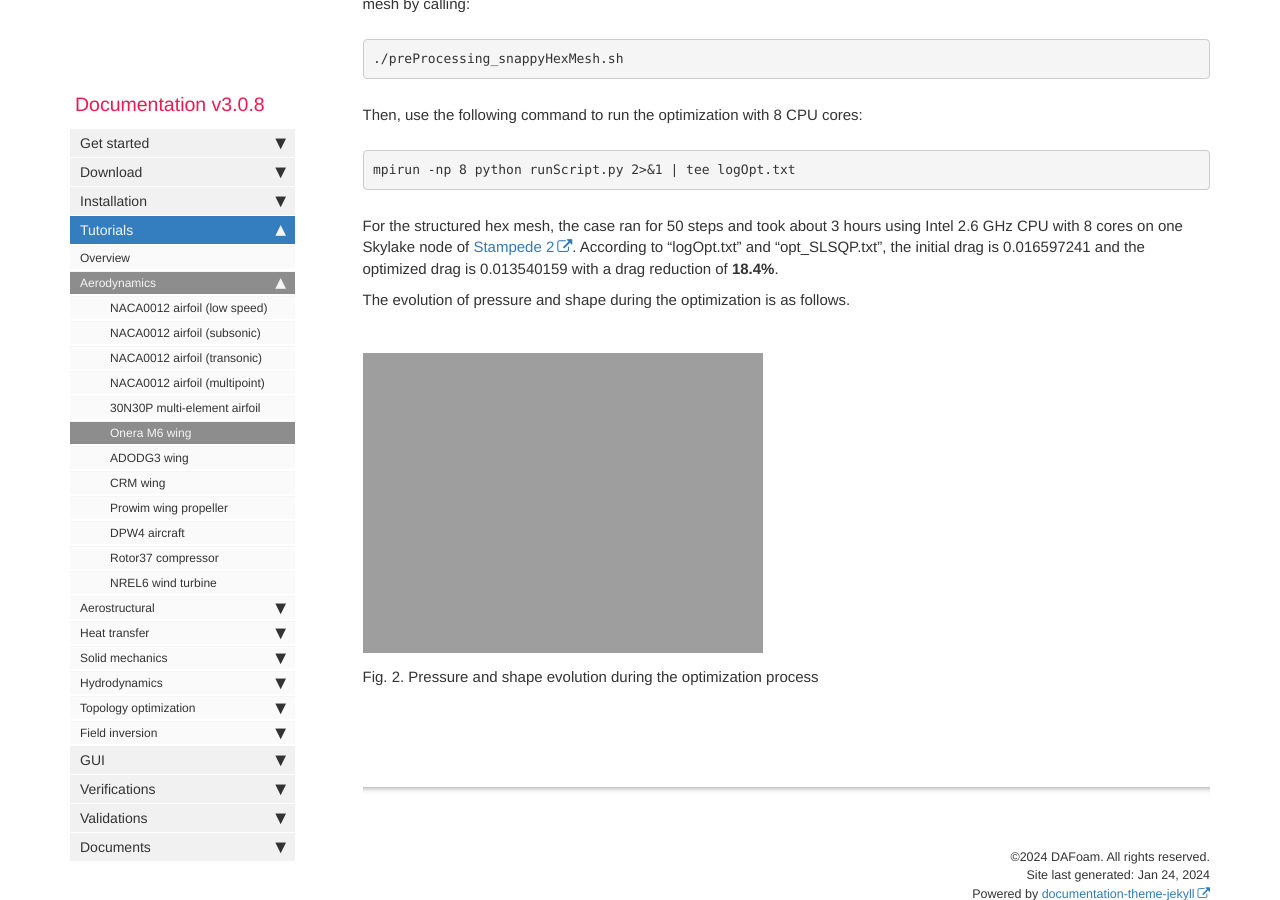
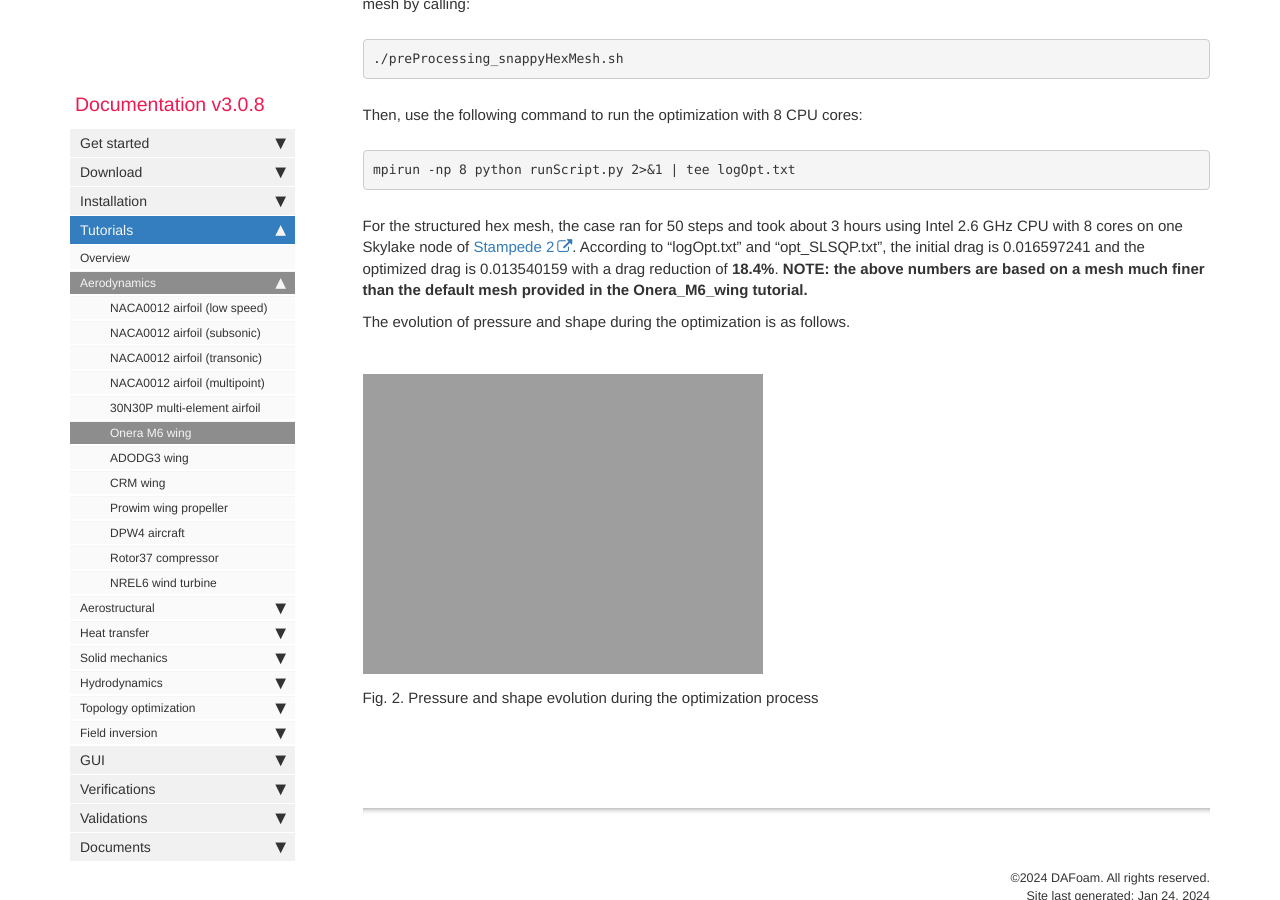
Before and after one commit to DAFoam/DAFoam.github.io, a Jekyll site: the page built from pages/mydoc/mydoc_tutorials_aero_m6.md, in a window 1280 px wide and 900 px high, scrolled down 1888 px. Built offline with Jekyll 4.4.1, drawn with Linux system fonts in a browser that asks for light colours; comment, search, counter and statistics services are not loaded.

Commit message:
content update

```diff
--- a/pages/mydoc/mydoc_tutorials_aero_m6.md
+++ b/pages/mydoc/mydoc_tutorials_aero_m6.md
@@ -84,7 +84,7 @@ Then, use the following command to run the optimization with 8 CPU cores:
 mpirun -np 8 python runScript.py 2>&1 | tee logOpt.txt
 </pre>
 
-For the structured hex mesh, the case ran for 50 steps and took about 3 hours using Intel 2.6 GHz CPU with 8 cores on one Skylake node of [Stampede 2](https://portal.xsede.org/tacc-stampede2). According to "logOpt.txt" and "opt_SLSQP.txt", the initial drag is 0.016597241 and the optimized drag is 0.013540159 with a drag reduction of **18.4%**.
+For the structured hex mesh, the case ran for 50 steps and took about 3 hours using Intel 2.6 GHz CPU with 8 cores on one Skylake node of [Stampede 2](https://portal.xsede.org/tacc-stampede2). According to "logOpt.txt" and "opt_SLSQP.txt", the initial drag is 0.016597241 and the optimized drag is 0.013540159 with a drag reduction of **18.4%**. **NOTE: the above numbers are based on a mesh much finer than the default mesh provided in the Onera_M6_wing tutorial.**
 
 The evolution of pressure and shape during the optimization is as follows.
 
```
